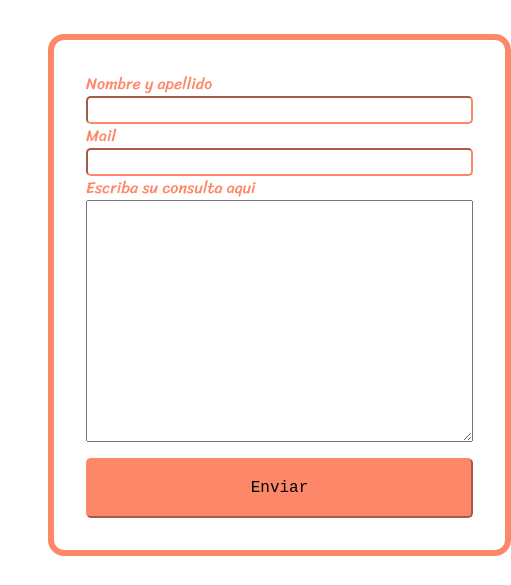
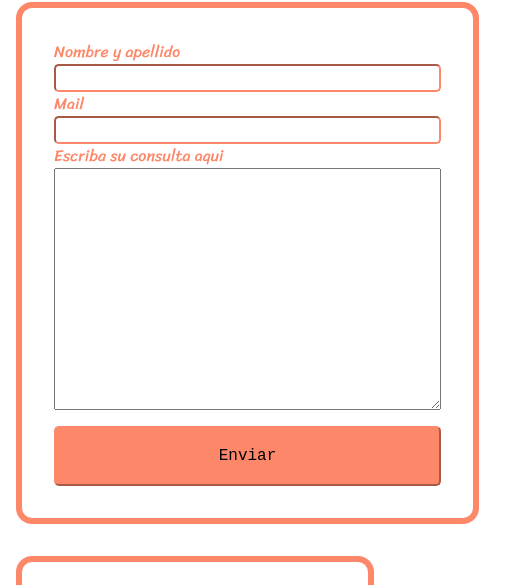
Before and after one commit to LucasAlmiroon/PreEntrega2_Almiron, a plain HTML site: page pages/contacto.html in a window 390 px wide. Shown: the part 76-661 px from the top of the page, 511 px wide, since content can reach past the window. Drawn offline with nearby package versions, Linux system fonts and the light colour scheme.

Commit message:
Update styles.css

```diff
--- a/css/styles.css
+++ b/css/styles.css
@@ -361,4 +361,7 @@ iframe {
     .mapa p {
         margin: 1rem;
     }
+
+    .contacto {
+        margin: 0;
 }
```
